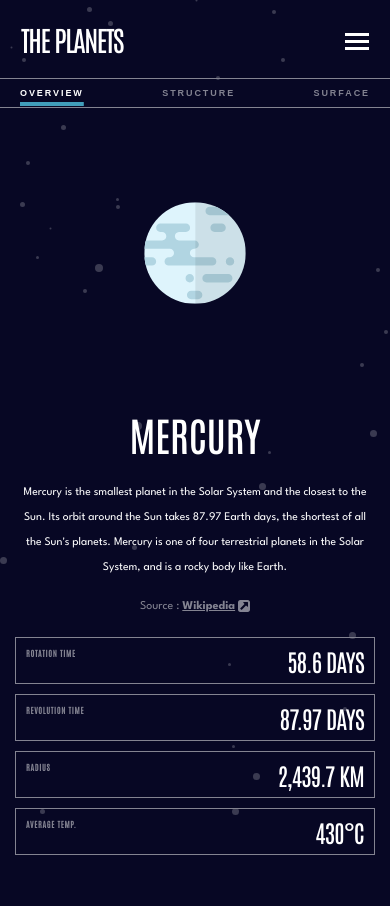
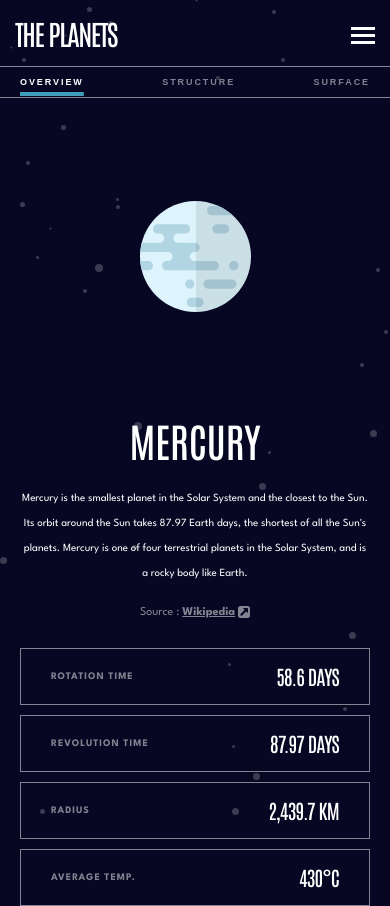
Before and after one commit to jasonkartz/planets-fact-site, a React (Create React App) app: page / in a window 390 px wide. Before the commit the page ends 880 px from the top, so only its background shows below. Built offline with nearby package versions, Linux system fonts and the light colour scheme.

Commit message:
mobile screen redo finished

```diff
--- a/src/App.js
+++ b/src/App.js
@@ -150,9 +150,9 @@ function App() {
             <span>SURFACE</span>
           </button>
         </menu>
-        <section className="planet-section">
+        <section class="planet-section">
           <img
-            className="img-planet"
+            className={`img-planet-${data[planet].name.toLowerCase()}`}
             src={
               planetTopic === "overview" || planetTopic === "geology"
                 ? data[planet].images.overview
--- a/src/index.css
+++ b/src/index.css
@@ -24,7 +24,7 @@
   --neptune-bullet: #497efa;
 
   /* Other variables */
-  --border: var(--light-gray) 0.5px solid;
+  --border: var(--light-gray) .05rem solid;
 }
 
 * {
@@ -84,13 +84,12 @@ button {
 }
 
 p {
-  font-size: clamp(1.1rem, 3vw, 1.4rem);
+  font-size: clamp(1.1rem, 2vw, 1.5rem);
   line-height: 2.5rem;
 }
 
 h1,
 h2,
-h3,
 .stat-data {
   font-family: "Antonio", "Courier New", Courier, monospace;
 }
@@ -110,22 +109,9 @@ h2 {
   font-size: clamp(4rem, 4vw, 8rem);
 }
 
-h3 {
-  font-size: clamp(.8rem, 1vw, 1.1rem);
-  font-weight: 700;
-  letter-spacing: clamp(.073rem, .1vw, .1rem);
-  color: var(--light-gray);
-}
-
-.stat-data {
-  font-size: clamp(2.4rem, 3vw, 4rem);
-  letter-spacing: clamp(-.075rem, -.1rem, -.15rem);
-  text-transform: uppercase;
-}
-
 header h1 {
   border-bottom: var(--border);
-  padding: 0.75em;
+  padding: 1.5rem;
   display: flex;
   justify-content: space-between;
   align-items: center;
@@ -134,7 +120,7 @@ header h1 {
 
 header h1 button {
   background-color: transparent;
-  padding: 8px 0 0 0;
+  padding: .8rem 0 0 0;
 }
 
 header h1 button:hover {
@@ -152,17 +138,17 @@ nav {
 
 nav ul {
   list-style: none;
-  padding: 1.5em;
+  padding: 1.5rem;
 }
 
 nav ul li {
-  font-size: 15px;
+  font-size: 1.5rem;
   font-weight: bold;
-  letter-spacing: 1.36px;
-  padding: 1em 0;
+  letter-spacing: .036rem;
+  padding: 1rem 0;
   border-bottom: var(--border);
   display: flex;
-  gap: 1.5em;
+  gap: 1.5rem;
   align-items: center;
 }
 
@@ -176,8 +162,8 @@ nav ul li:hover {
 
 nav ul li:hover span {
   text-decoration: underline;
-  text-decoration-thickness: 2px;
-  text-underline-offset: 0.25em;
+  text-decoration-thickness: .2rem;
+  text-underline-offset: 0.25rem;
 }
 
 nav ul li:hover :last-child {
@@ -185,25 +171,30 @@ nav ul li:hover :last-child {
 }
 
 .bullet {
-  height: 20px;
-  width: 20px;
+  height: 2rem;
+  width: 2rem;
   border-radius: 100%;
   display: inline-block;
 }
 
+main {
+  display: grid;
+  gap: 3rem;
+}
+
 menu {
-  padding: 0 2em;
+  padding: 0 2rem;
   display: flex;
   justify-content: space-between;
   border-bottom: var(--border);
 }
 
 menu button {
-  font-size: 9px;
+  font-size: clamp(.9rem, 1vw, 1.2rem);
   font-weight: bold;
   letter-spacing: 1.93px;
   color: var(--light-gray);
-  padding: 1em 0;
+  padding: 1rem 0;
 }
 
 .menu-btn-nmbr {
@@ -226,8 +217,8 @@ menu button {
   cursor: default;
   color: white;
   text-decoration: underline;
-  text-decoration-thickness: 4px;
-  text-underline-offset: 0.65em;
+  text-decoration-thickness: .4rem;
+  text-underline-offset: 0.65rem;
 }
 
 .menu-mercury {
@@ -263,28 +254,56 @@ menu button {
 }
 
 .planet-section {
+  height: 256px;
   display: flex;
-  flex-direction: column;
   justify-content: center;
   align-items: center;
-  margin-bottom: 1em;
 }
 
-.img-planet {
-  transform: scale(35%);
+.img-planet-mercury {
+  width: 111px;
+}
+
+.img-planet-venus {
+  width: 154px;
+}
+
+.img-planet-earth {
+  width: 173px;
+}
+
+.img-planet-mars {
+  width: 129px;
+}
+
+.img-planet-jupiter {
+  width: 224px;
+}
+
+.img-planet-saturn {
+  width: 256px;
+}
+
+.img-planet-uranus {
+  width: 176px;
+}
+
+.img-planet-neptune {
+  width: 173px;
 }
 
 .img-geology {
-  transform: scale(20%);
+  width: 55px;
   position: absolute;
-  top: 9em;
+  top: 43%;
+  right: 16rem;
 }
 
 .info-section {
-  padding: 0 2em;
+  padding: 0 2rem;
   display: flex;
   flex-direction: column;
-  gap: 2em;
+  gap: 2rem;
 }
 
 cite {
@@ -311,15 +330,29 @@ cite a:last-child :first-child {
 }
 
 .stats-section {
-  margin: 2.5em 1.5em;
+  margin-inline: 2rem;
   display: flex;
   flex-direction: column;
-  gap: 1em;
+  gap: 1rem;
 }
 
 .stat-box {
-  padding: 1em;
+  padding: 1.5rem 3rem;
   border: var(--border);
   display: flex;
   justify-content: space-between;
+  align-items: center;
 }
+
+h3 {
+  font-size: clamp(1rem, 1vw, 1.2rem);
+  font-weight: 600;
+  letter-spacing: clamp(.073rem, 1vw, .1rem);
+  color: var(--light-gray);
+}
+
+.stat-data {
+  font-size: clamp(2rem, 2vw, 4rem);
+  letter-spacing: clamp(-.075rem, -.1rem, -.15rem);
+  text-transform: uppercase;
+}
```
Also changed, not shown: public/assets/favicon-32x32.png (added).
